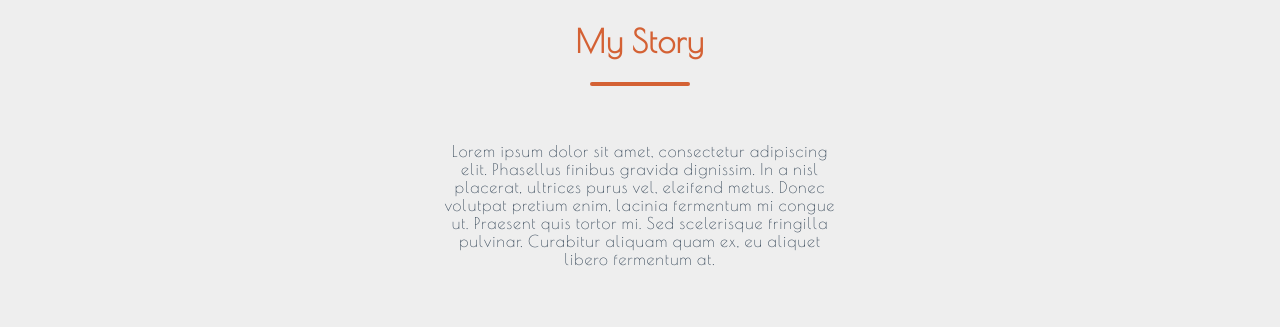
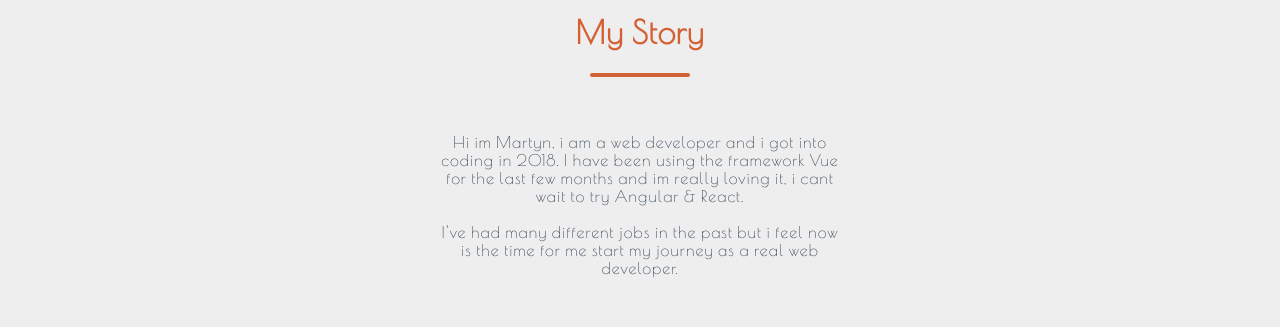
Before and after one commit to SyntappZ/wolf-portfolio, a Vue app: page / in a window 1280 px wide. Shown: the part 1027-1354 px from the top of the page. Built offline with nearby package versions, Linux system fonts and the light colour scheme.

Commit message:
added about text

```diff
--- a/src/components/About.vue
+++ b/src/components/About.vue
@@ -11,12 +11,11 @@
           <h1>My Story</h1>
           <div class="line"></div>
           <p>
-            Lorem ipsum dolor sit amet,
-            consectetur adipiscing elit. Phasellus finibus gravida dignissim.
-            In a nisl placerat, ultrices purus vel, eleifend metus.
-            Donec volutpat pretium enim, lacinia fermentum mi congue ut.
-            Praesent quis tortor mi. Sed scelerisque fringilla pulvinar.
-            Curabitur aliquam quam ex, eu aliquet libero fermentum at.
+            Hi im Martyn, i am a web developer and i got into coding in 2018.
+            I have been using the framework Vue for the last few months and im really loving it,
+            i cant wait to try Angular & React.<br><br>
+            I've had many different jobs in the past but i feel now is the time for
+            me start my journey as a real web developer.
           </p>
         </div>
       </div>
```
